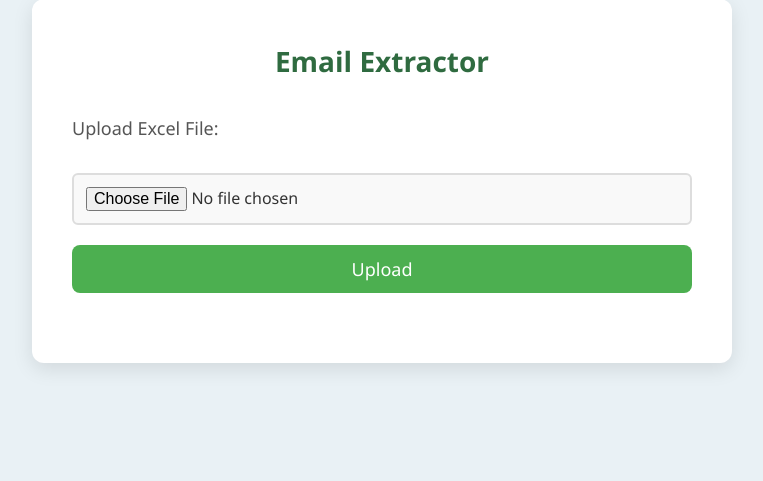
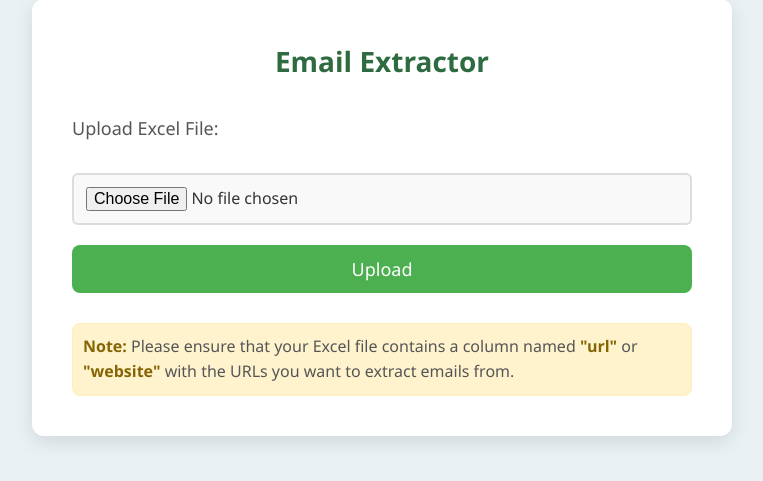
Before and after one commit to YogPandya12/email_extract, a Flask app: page / in a window 1280 px wide. Shown: the part 51-532 px from the top of the page, without its empty margins (258-1021 px from the left). Run offline with Flask 3, Linux system fonts and the light colour scheme.

Commit message:
Add files via upload

```diff
--- a/static/css/style.css
+++ b/static/css/style.css
@@ -97,8 +97,7 @@ button:active {
     transform: scale(1);
 }
 
-
-/* status messages */
+/* Status messages */
 #status {
     margin-top: 30px;
     font-size: 20px;
@@ -118,3 +117,24 @@ button:active {
 #status.show {
     opacity: 1;
 }
+
+/* New informational message for file upload instructions */
+#file-instructions {
+    margin-top: 20px;
+    font-size: 16px;
+    color: #555;
+    background-color: #fff3cd;
+    padding: 10px;
+    border: 1px solid #ffeeba;
+    border-radius: 8px;
+    text-align: left;
+    font-weight: 500;
+}
+
+#file-instructions p {
+    margin: 0;
+}
+
+#file-instructions strong {
+    color: #856404;
+}
--- a/templates/upload.html
+++ b/templates/upload.html
@@ -16,6 +16,10 @@
         </form>
 
         <div id="status"></div>
+
+        <div id="file-instructions" class="info-message">
+            <p><strong>Note:</strong> Please ensure that your Excel file contains a column named <strong>"url"</strong> or <strong>"website"</strong> with the URLs you want to extract emails from.</p>
+        </div>
     </div>
 
     <script src="{{ url_for('static', filename='js/script.js') }}"></script>
```
